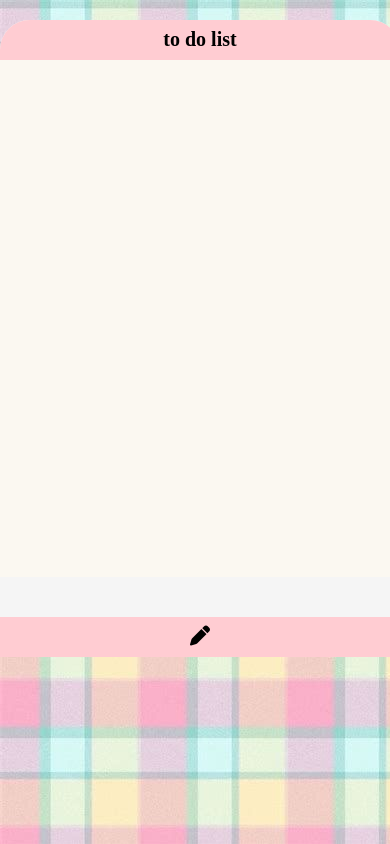
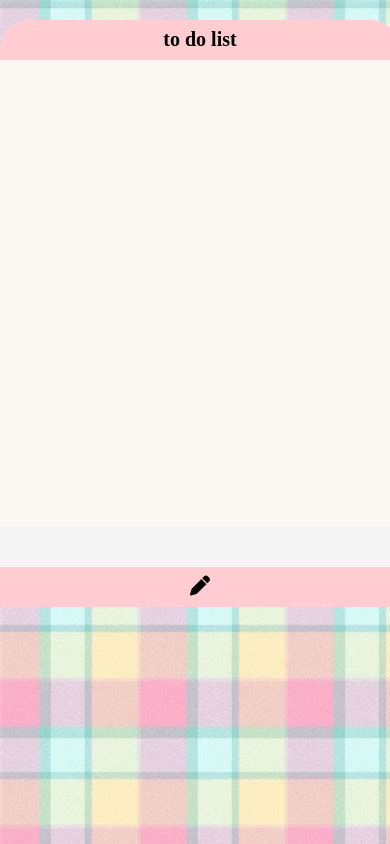
Before and after one commit to hill0ne/todo-list, a website: page client/index.html in a window 390 px wide. Drawn offline with Linux system fonts and the light colour scheme.

Commit message:
[수정] 모바일 반응형 스타일
ㅡ min-width : 480px 을 기준으로 모바일 반응형 뷰의 스타일 코드를 추가하였다.

```diff
--- a/client/style/style.css
+++ b/client/style/style.css
@@ -1,3 +1,4 @@
+@media screen and (max-width: 480px) {
   * {
     box-sizing: border-box;
   }
@@ -35,7 +36,7 @@ ul {
   }
 
   .items {
-  height: 500px;
+    height: 450px;
     overflow-y: auto;
   }
 
@@ -74,6 +75,7 @@ button {
   }
 
   .divider {
+    position: relative;
     background: grey;
     width: 90%;
     height: 1px;
@@ -103,3 +105,4 @@ footer {
   .footer--button:hover {
     color: #f9f9f9;
   }
+}
```
Lines whose indentation alone changed are shown as unchanged.
